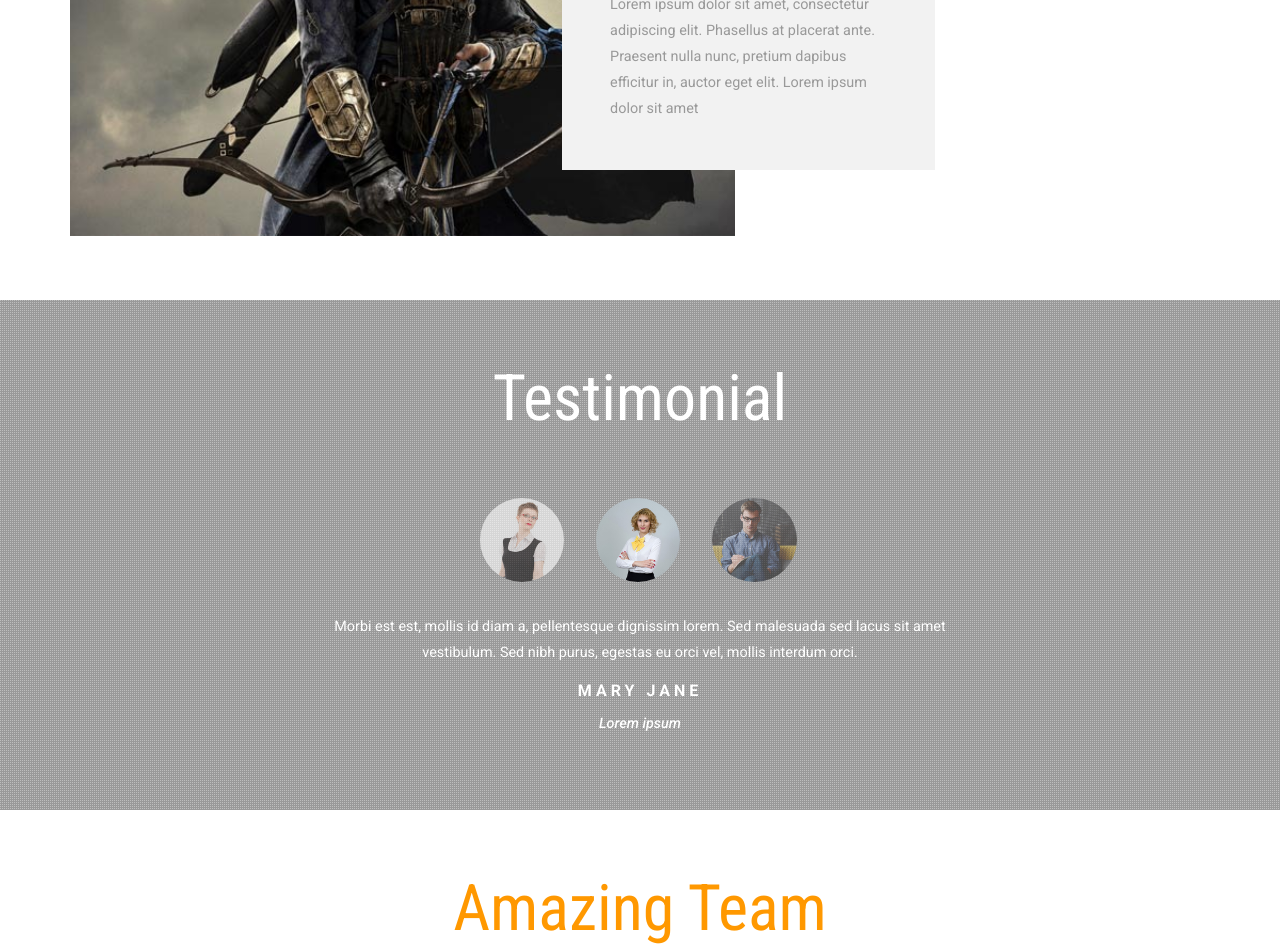
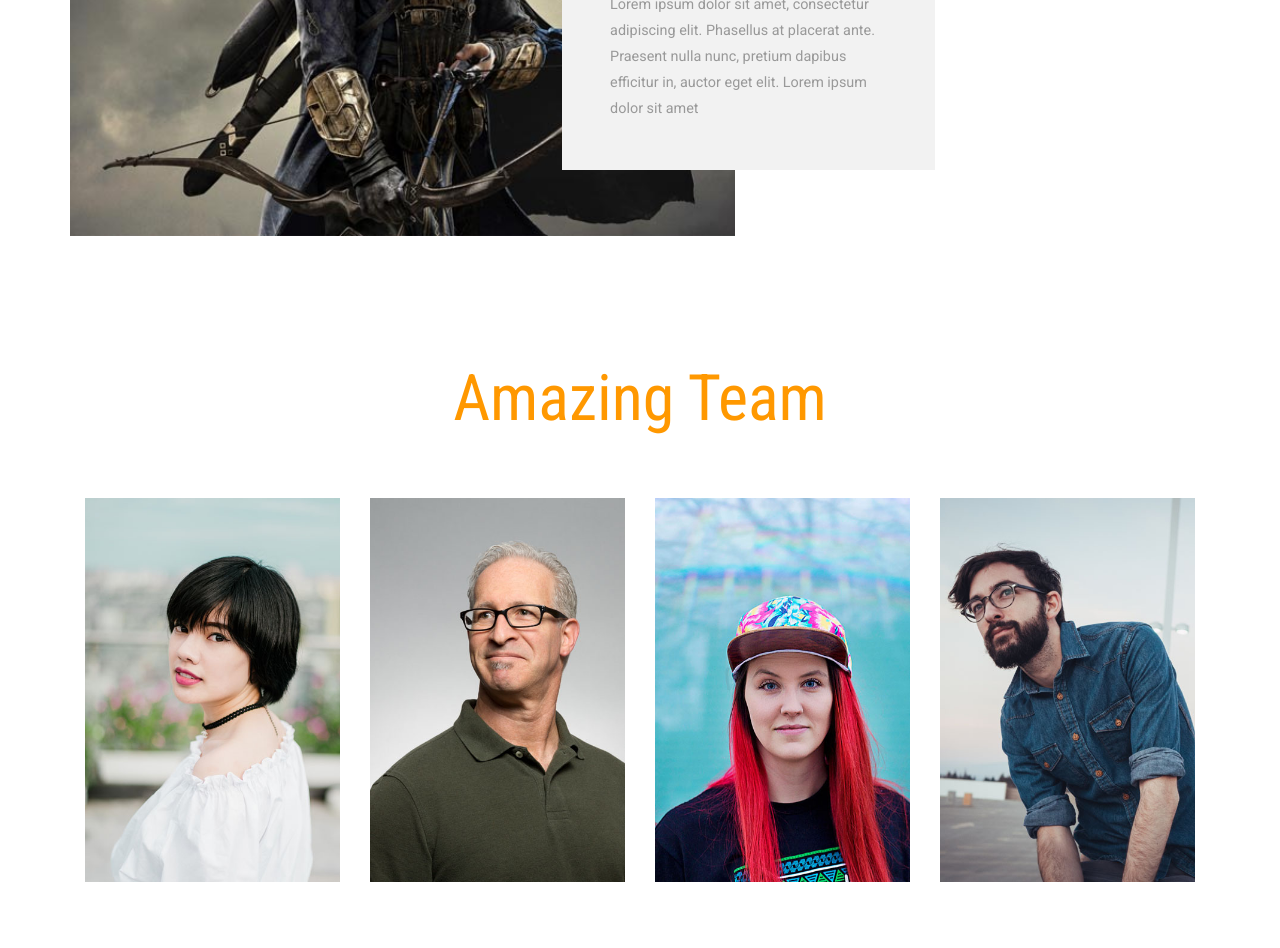
Before and after one commit to SetCode-Ready/first-game-jam, a plain HTML site: page set_games_ready/index.html in a window 1280 px wide. Shown: the part 1333-2281 px from the top of the page. Drawn offline with Linux system fonts and the light colour scheme.

Commit message:
mod: removed testimonial

```diff
--- a/set_games_ready/index.html
+++ b/set_games_ready/index.html
@@ -388,7 +388,7 @@ Smartphone Compatible web template, free webdesigns for Nokia, Samsung, LG, Sony
 	-->
 	<!-- //modal -->
 	<!-- testimonial -->
-	<div class="jarallax testimonial" id="testimonial">
+	<!-- <div class="jarallax testimonial" id="testimonial">
 		<div class="testimonial-dot">
 			<div class="container">
 				<div class="agileits-title testimonial-heading">
@@ -477,13 +477,13 @@ Smartphone Compatible web template, free webdesigns for Nokia, Samsung, LG, Sony
 									  });
 
 									});
-						</script>
+						</script> -->
 						<!--banner Slider starts Here-->
-					</div>
+					<!-- </div>
 				</div>
 			</div>
 		</div>
-	</div>
+	</div> -->
 	<!-- //testimonial -->
 	<!-- team -->
 	<div class="team" id="team">
```
